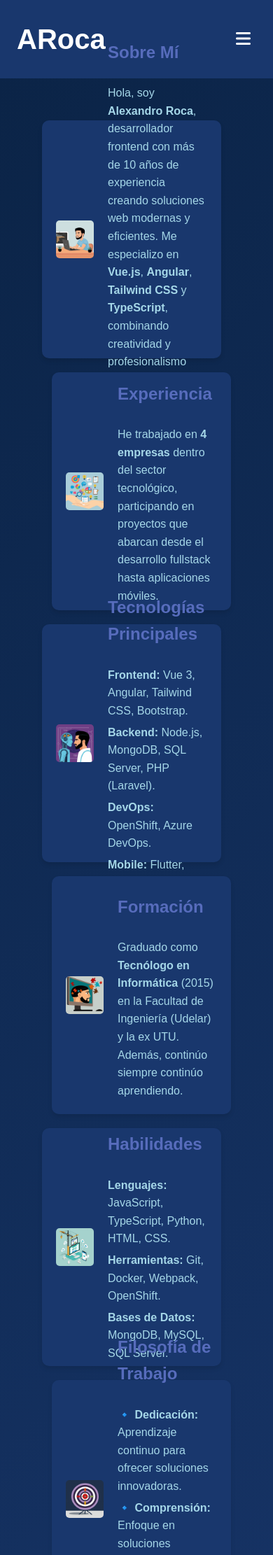
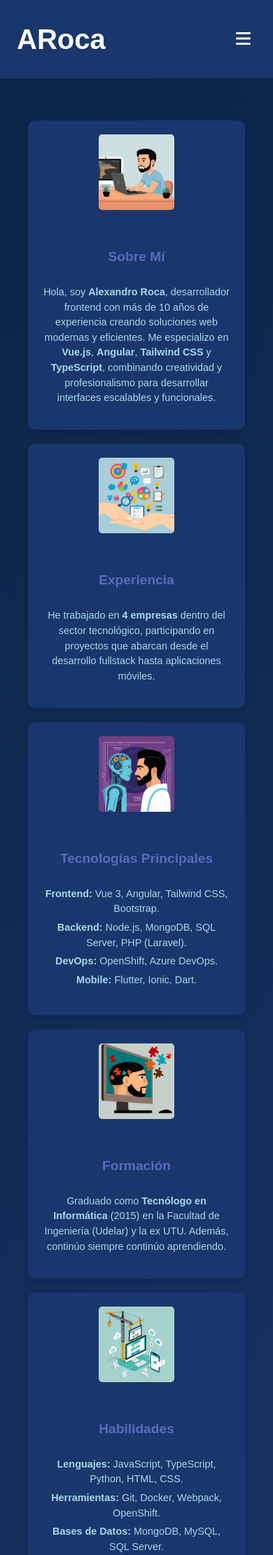
Before and after one commit to alexrok21/alexrok21.github.io, a Jekyll site: the page built from pages/about.markdown, in a window 390 px wide. Shown: the top 2222 px of the page at 70% size. Built offline with Jekyll 4.4.1, drawn with Linux system fonts in a browser that asks for light colours.

Commit message:
media query soluciones

```diff
--- a/assets/css/about.css
+++ b/assets/css/about.css
@@ -159,3 +159,43 @@
 	margin-right: 0;
 	margin-left: auto;
 }
+
+/* Media query para móviles */
+@media (max-width: 768px) {
+	.card {
+		flex-direction: column; /* Apilar ícono y contenido verticalmente */
+		align-items: center; /* Centrar elementos */
+		text-align: center; /* Centrar el texto */
+		max-width: 100%; /* Ocupar todo el ancho disponible */
+		height: auto; /* Altura automática para adaptarse al contenido */
+	}
+
+	.card-icon {
+		width: 40%; /* Reducir el tamaño del ícono */
+		margin-bottom: 1rem; /* Espacio entre el ícono y el contenido */
+	}
+
+	.card-content {
+		width: 100%; /* Asegurar que el contenido ocupe todo el ancho */
+		padding: 0 1rem; /* Agregar espacio interno */
+	}
+
+	.card-content h2 {
+		font-size: 1.2rem; /* Tamaño de fuente más pequeño para móviles */
+	}
+
+	.card-content p,
+	.card-content ul {
+		font-size: 0.9rem; /* Tamaño de fuente reducido */
+		line-height: 1.5; /* Mejorar la legibilidad */
+		overflow-wrap: break-word; /* Asegurar que las palabras largas se ajusten */
+		word-break: break-word; /* Romper palabras largas si es necesario */
+	}
+
+	.card:nth-child(odd),
+	.card:nth-child(even) {
+		align-self: center; /* Centrar todas las tarjetas */
+		margin-left: 0;
+		margin-right: 0;
+	}
+}
--- a/assets/css/home.css
+++ b/assets/css/home.css
@@ -526,6 +526,10 @@
 		align-items: center;
 	}
 
+	.text-container {
+		position: initial;
+	}
+
 	.text-section {
 		display: flex;
 		width: 100%;
```
Lines whose indentation alone changed are shown as unchanged.
